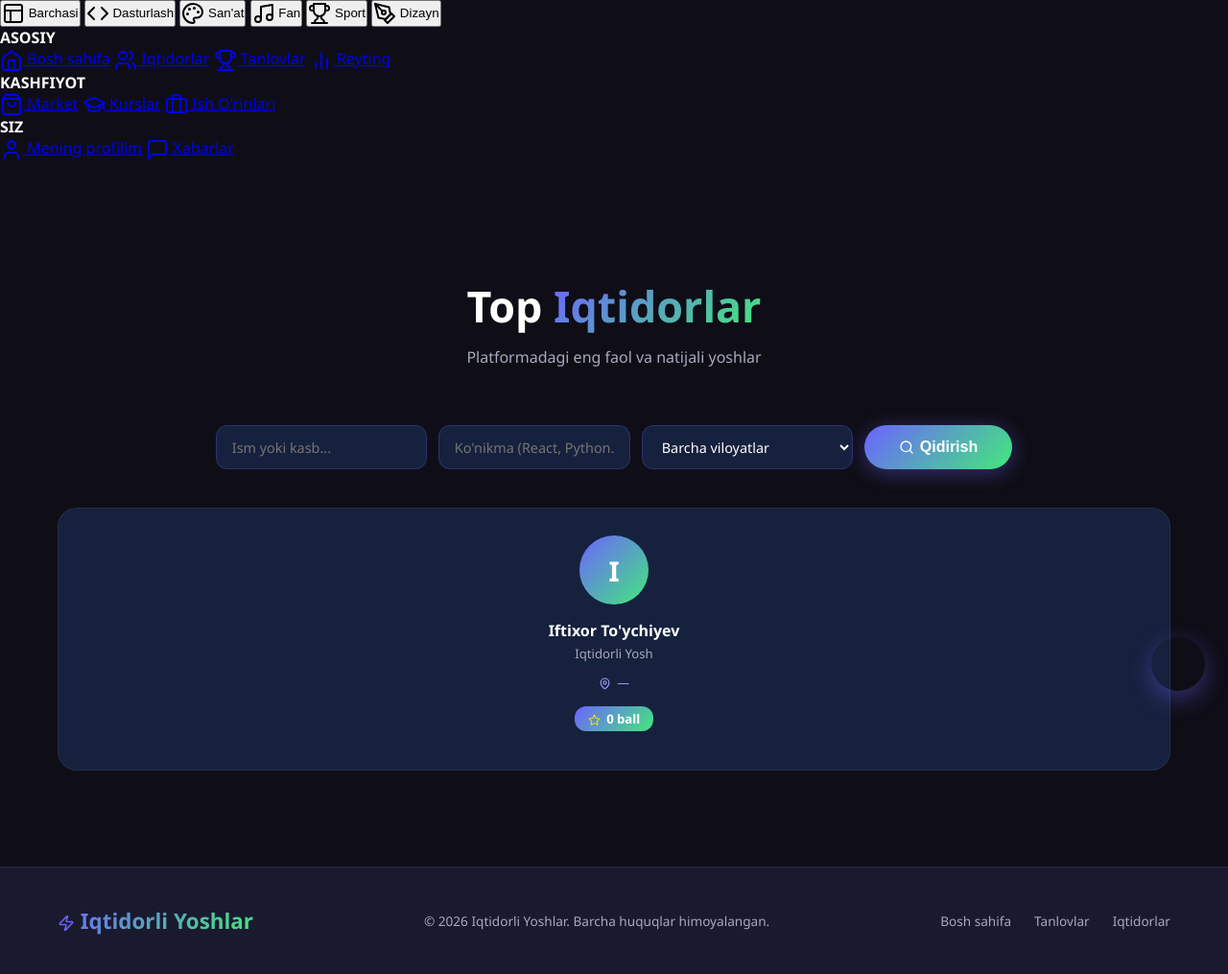
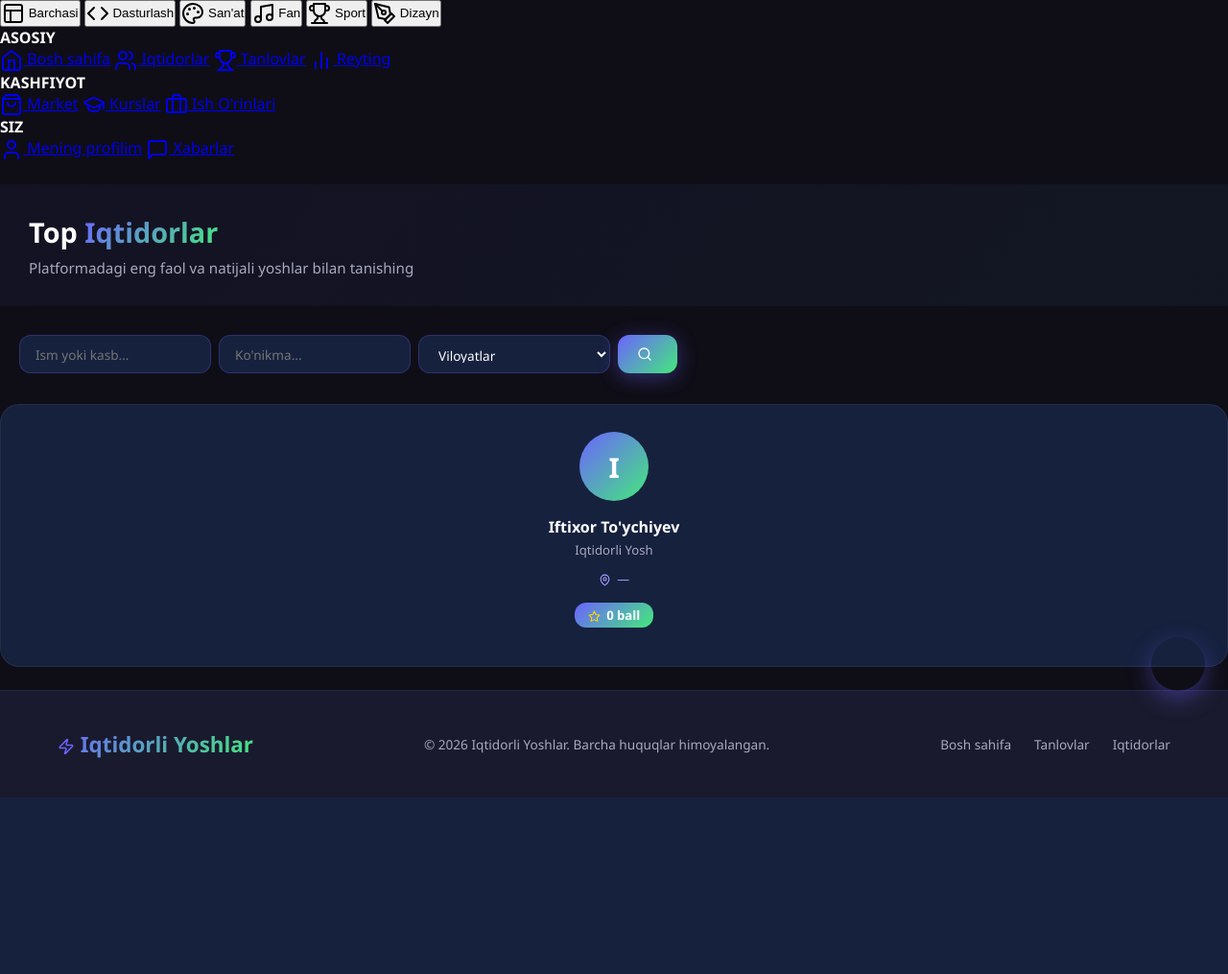
Before and after one commit to Iftix0r/Iqtidorli_yoshlar, a Django app: page /talents/ in a window 1280 px wide. Shown: the part 56-1071 px from the top of the page at 96% size. After the commit the page ends 887 px from the top, so only its background shows below. Run offline with Django 4.2, Linux system fonts and the light colour scheme; data comes from the database, SQL or seed files in the repository; data that the repository does not hold is empty.

Commit message:
feat: redesign talents page layout and update filter form styling

```diff
--- a/templates/talents.html
+++ b/templates/talents.html
@@ -2,28 +2,27 @@
 {% block title %}Top Iqtidorlar{% endblock %}
 
 {% block content %}
-<section style="padding-top:120px;">
-  <div class="section-title">
-    <h2>Top <span>Iqtidorlar</span></h2>
-    <p>Platformadagi eng faol va natijali yoshlar</p>
+<section style="padding: 24px 0;">
+  <div class="feed-grid" style="margin-bottom: 30px;">
+    <div class="feed-card hero-promo" style="padding: 30px; background: linear-gradient(135deg, rgba(108,99,255,0.05), rgba(79,172,254,0.05));">
+      <h2 style="font-size: 1.8rem; margin-bottom: 8px;">Top <span style="background: var(--gradient); -webkit-background-clip: text; -webkit-text-fill-color: transparent;">Iqtidorlar</span></h2>
+      <p style="color: var(--muted); font-size: 0.95rem;">Platformadagi eng faol va natijali yoshlar bilan tanishing</p>
+    </div>
   </div>
 
-  <form method="get" class="filter-form">
-    <input type="text" name="q" placeholder="Ism yoki kasb..." value="{{ q }}" class="form-control" style="max-width:220px;"/>
-    <input type="text" name="skill" placeholder="Ko'nikma (React, Python...)" value="{{ selected_skill }}" class="form-control" style="max-width:200px;"/>
-    <select name="region" class="form-control" style="max-width:220px;">
-      <option value="">Barcha viloyatlar</option>
+  <form method="get" class="filter-form" style="justify-content: flex-start; margin-bottom: 32px; gap: 8px;">
+    <input type="text" name="q" placeholder="Ism yoki kasb..." value="{{ q }}" class="form-control" style="max-width:200px; height: 40px; font-size: 0.85rem;"/>
+    <input type="text" name="skill" placeholder="Ko'nikma..." value="{{ selected_skill }}" class="form-control" style="max-width:180px; height: 40px; font-size: 0.85rem;"/>
+    <select name="region" class="form-control" style="max-width:180px; height: 40px; font-size: 0.85rem;">
+      <option value="">Viloyatlar</option>
       {% for r in regions %}
         <option value="{{ r }}" {% if r == selected_region %}selected{% endif %}>{{ r }}</option>
       {% endfor %}
     </select>
-    <button type="submit" class="btn-primary"><i data-lucide="search"></i> Qidirish</button>
-    {% if q or selected_region or selected_skill %}
-      <a href="{% url 'talents' %}" class="btn-outline">Tozalash</a>
-    {% endif %}
+    <button type="submit" class="btn-primary" style="padding: 0 20px; height: 40px; font-size: 0.85rem; border-radius: 12px;"><i data-lucide="search"></i></button>
   </form>
 
-  <div class="talents-grid" style="max-width:1200px;margin:0 auto;">
+  <div class="feed-grid">
     {% for t in talents %}
     <div class="talent-card">
       <a href="{% url 'public_profile' pk=t.pk %}" style="text-decoration:none;color:inherit;">
```
